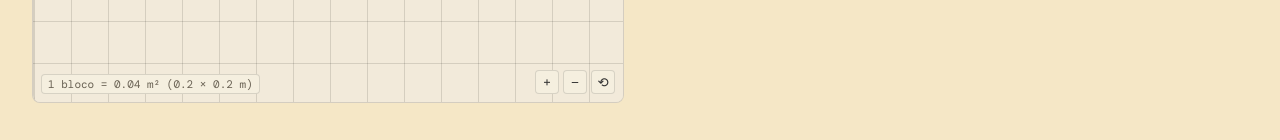
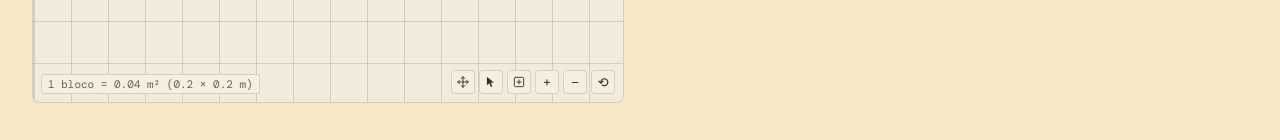
Before and after one commit to Lucas-O-S/TCC_Swarm_Robots, a React (Vite) app in the folder Frontend/: page /CenarioBuilder in a window 1280 px wide. Shown: the part 657-797 px from the top of the page. Built offline with nearby package versions, Linux system fonts and the light colour scheme.

Commit message:
Add MapToolButton and icons for obstacle editing in CenarioBuilder

```diff
--- a/Frontend/src/components/MapCanvas/MapCanvas.tsx
+++ b/Frontend/src/components/MapCanvas/MapCanvas.tsx
@@ -24,6 +24,10 @@ interface MapCanvasProps extends Omit<HTMLAttributes<HTMLDivElement>, 'children'
    * `fitWidth`, já que aí a célula não é conhecida por quem chama.
    */
   children?: ReactNode | ((cellWidth: number, cellHeight: number) => ReactNode);
+  /** Botões extra no canto de controles, ao lado do zoom (ver MapViewport). */
+  tools?: ReactNode;
+  /** Quando false, clicar e arrastar não move o mapa (ver MapViewport). Default: true. */
+  panEnabled?: boolean;
 }
 
 // <Map> (grid puro) dentro de <MapViewport> (quadro com zoom/arraste). O
@@ -40,6 +44,8 @@ export function MapCanvas({
   fitWidth = false,
   maxHeight,
   children,
+  tools,
+  panEnabled,
   ...rest
 }: MapCanvasProps) {
   const effectiveCols = Math.max(1, mapModel?.cenario.sizeX ?? cols);
@@ -78,6 +84,8 @@ export function MapCanvas({
             1 bloco = {BLOCK_AREA_CM2} m² ({BLOCK_SIDE_M} × {BLOCK_SIDE_M} m)
           </span>
         }
+        tools={tools}
+        panEnabled={panEnabled}
       >
         <Map
           cols={effectiveCols}
--- /dev/null
+++ b/Frontend/src/components/MapToolButton/MapToolButton.module.css
@@ -0,0 +1,19 @@
+.button {
+  display: inline-flex;
+  align-items: center;
+  justify-content: center;
+  width: 24px;
+  height: 24px;
+  border: 1px solid var(--color-border);
+  border-radius: 4px;
+  background: var(--color-surface);
+  color: var(--color-text);
+  font-family: var(--font-mono);
+  cursor: pointer;
+}
+
+.active {
+  background: var(--color-orange);
+  border-color: var(--color-orange);
+  color: var(--color-dark);
+}
--- /dev/null
+++ b/Frontend/src/components/MapToolButton/MapToolButton.tsx
@@ -0,0 +1,22 @@
+import type { ButtonHTMLAttributes } from 'react';
+import styles from './MapToolButton.module.css';
+
+interface MapToolButtonProps extends ButtonHTMLAttributes<HTMLButtonElement> {
+  /** Marca o botão como "ligado" (ex.: ferramenta ativa). */
+  active?: boolean;
+}
+
+// Botão pro canto de controles do <MapCanvas>/<MapViewport>, no mesmo
+// estilo dos botões de zoom (+/−/⟲) — reutilizável por qualquer tela com
+// mapa que precise de uma ferramenta própria (ex.: alternar modo de
+// desenhar obstáculo no CenarioBuilder), sem alterar o mapa base.
+export function MapToolButton({ active = false, className = '', ...rest }: MapToolButtonProps) {
+  return (
+    <button
+      type="button"
+      className={`${styles.button} ${active ? styles.active : ''} ${className}`.trim()}
+      aria-pressed={active}
+      {...rest}
+    />
+  );
+}
--- /dev/null
+++ b/Frontend/src/components/MapToolButton/icons.tsx
@@ -0,0 +1,51 @@
+// Ícones das ferramentas de mapa (SVG inline, sem lib externa — mesmo
+// espírito do resto do projeto). `currentColor` faz o traço acompanhar a
+// cor do texto do botão (ver MapToolButton.module.css `.active`).
+const ICON_PROPS = {
+  width: 14,
+  height: 14,
+  viewBox: '0 0 24 24',
+  fill: 'none',
+  stroke: 'currentColor',
+  strokeWidth: 1.6,
+  strokeLinecap: 'round' as const,
+  strokeLinejoin: 'round' as const,
+};
+
+// Setas nas 4 direções — ferramenta "Mover" (arrastar o mapa).
+export function MoveIcon() {
+  return (
+    <svg {...ICON_PROPS} aria-hidden="true">
+      <line x1="12" y1="3" x2="12" y2="21" />
+      <line x1="3" y1="12" x2="21" y2="12" />
+      <polyline points="9 6 12 3 15 6" />
+      <polyline points="9 18 12 21 15 18" />
+      <polyline points="6 9 3 12 6 15" />
+      <polyline points="18 9 21 12 18 15" />
+    </svg>
+  );
+}
+
+// Seta de cursor — ferramenta "Clicar" (seleção simples, sem arrastar).
+export function SelectIcon() {
+  return (
+    <svg width={14} height={14} viewBox="0 0 24 24" aria-hidden="true">
+      <path
+        d="M5 3 L5 18 L9 14.2 L11.8 20.5 L14.3 19.4 L11.6 13.2 L17 13 Z"
+        fill="currentColor"
+      />
+    </svg>
+  );
+}
+
+// Quadrado só com as bordas + um "+" no meio — ferramenta "Obstáculo"
+// (desenhar/adicionar um bloco no mapa).
+export function ObstacleIcon() {
+  return (
+    <svg {...ICON_PROPS} aria-hidden="true">
+      <rect x="4" y="4" width="16" height="16" rx="2" />
+      <line x1="12" y1="8.5" x2="12" y2="15.5" />
+      <line x1="8.5" y1="12" x2="15.5" y2="12" />
+    </svg>
+  );
+}
--- a/Frontend/src/components/MapViewport/MapViewport.tsx
+++ b/Frontend/src/components/MapViewport/MapViewport.tsx
@@ -7,7 +7,11 @@ import {
   DEFAULT_VIEWPORT_WIDTH,
   ZOOM_STEP,
 } from '../../Consts/MapConsts';
+import { MapToolButton } from '../MapToolButton/MapToolButton';
+import { MoveIcon, SelectIcon } from '../MapToolButton/icons';
 import styles from './MapViewport.module.css';
+
+type BaseTool = 'move' | 'select';
 
 interface MapViewportProps extends PropsWithChildren {
   width?: number;
@@ -16,6 +20,10 @@ interface MapViewportProps extends PropsWithChildren {
   maxZoom?: number;
   /** Conteúdo extra fixo sobre o quadro (não sofre pan/zoom), ex.: legenda de escala. */
   overlay?: ReactNode;
+  /** Botões extra no canto de controles, ao lado do zoom (ex.: <MapToolButton>). */
+  tools?: ReactNode;
+  /** Quando false, clicar e arrastar não move o mapa (ex.: outra ferramenta, tipo desenhar obstáculo, está ativa). Default: true. */
+  panEnabled?: boolean;
 }
 
 interface DragState {
@@ -35,11 +43,18 @@ export function MapViewport({
   minZoom = DEFAULT_MIN_ZOOM,
   maxZoom = DEFAULT_MAX_ZOOM,
   overlay,
+  tools,
+  panEnabled = true,
   children,
 }: MapViewportProps) {
   const [zoom, setZoom] = useState(1);
   const [pan, setPan] = useState({ x: 0, y: 0 });
   const drag = useRef<DragState | null>(null);
+  // Ferramenta base de todo mapa (mover/pan vs. só clicar/selecionar) — vem
+  // pronta em qualquer tela que use <MapCanvas>/<MapViewport>. Ferramentas
+  // extras de uma tela específica (ex.: obstáculo no CenarioBuilder) entram
+  // via `tools` e desligam o pan por conta própria com `panEnabled={false}`.
+  const [baseTool, setBaseTool] = useState<BaseTool>('move');
 
   function clampZoom(value: number) {
     return Math.min(maxZoom, Math.max(minZoom, value));
@@ -52,6 +67,7 @@ export function MapViewport({
   }
 
   function handlePointerDown(e: PointerEvent<HTMLDivElement>) {
+    if (baseTool !== 'move' || !panEnabled) return;
     e.currentTarget.setPointerCapture(e.pointerId);
     drag.current = { startX: e.clientX, startY: e.clientY, panX: pan.x, panY: pan.y };
   }
@@ -92,6 +108,23 @@ export function MapViewport({
       </div>
 
       <div className={styles.controls}>
+        <MapToolButton
+          active={baseTool === 'move'}
+          onClick={() => setBaseTool('move')}
+          title="Mover mapa (clicar e arrastar)"
+        >
+          <MoveIcon />
+        </MapToolButton>
+        <MapToolButton
+          active={baseTool === 'select'}
+          onClick={() => setBaseTool('select')}
+          title="Selecionar (clique simples)"
+        >
+          <SelectIcon />
+        </MapToolButton>
+
+        {tools}
+
         <button type="button" onClick={() => setZoom((z) => clampZoom(z + ZOOM_STEP))}>
           +
         </button>
--- a/Frontend/src/screens/CenarioBuilder/CenarioBuilder.tsx
+++ b/Frontend/src/screens/CenarioBuilder/CenarioBuilder.tsx
@@ -8,6 +8,8 @@ import { MapCanvas } from "../../components/MapCanvas/MapCanvas";
 import { MapMenuLayout } from "../../components/MapMenuLayout/MapMenuLayout";
 import { Menu } from "../../components/Menu/Menu";
 import { Obstacle } from "../../components/Obstacle/Obstacle";
+import { MapToolButton } from "../../components/MapToolButton/MapToolButton";
+import { ObstacleIcon } from "../../components/MapToolButton/icons";
 import { useObstacleEditor } from "./useObstacleEditor";
 import styles from "./CenarioBuilder.module.css";
 
@@ -39,7 +41,10 @@ export function CenarioBuilder() {
         updateCenario("Obstacles", obstacles);
     }
 
+    const [obstacleTool, setObstacleTool] = useState(false);
+
     const { rectFor, previewRect, removeObstacle, gridHandlers } = useObstacleEditor({
+        enabled: obstacleTool,
         sizeX: mapConfig.cenario.sizeX,
         sizeY: mapConfig.cenario.sizeY,
         obstacles: mapConfig.cenario.Obstacles,
@@ -96,7 +101,17 @@ export function CenarioBuilder() {
                     mapModel={mapConfig}
                     fitWidth
                     maxHeight={maxMapHeight}
-                    className={styles.editableGrid}
+                    className={obstacleTool ? styles.editableGrid : undefined}
+                    panEnabled={!obstacleTool}
+                    tools={
+                        <MapToolButton
+                            active={obstacleTool}
+                            onClick={() => setObstacleTool((v) => !v)}
+                            title="Desenhar obstáculo (arraste no mapa)"
+                        >
+                            <ObstacleIcon />
+                        </MapToolButton>
+                    }
                     {...gridHandlers}
                 >
                     {(cellWidth, cellHeight) => (
@@ -106,11 +121,11 @@ export function CenarioBuilder() {
                                 return (
                                     <Obstacle
                                         key={index}
-                                        label={`${obstacle.name} (duplo clique remove)`}
+                                        label={obstacleTool ? `${obstacle.name} (duplo clique remove)` : obstacle.name}
                                         width={rect.sizeX * cellWidth}
                                         height={rect.sizeY * cellHeight}
-                                        className={styles.placedObstacle}
-                                        onDoubleClick={() => removeObstacle(index)}
+                                        className={obstacleTool ? styles.placedObstacle : undefined}
+                                        onDoubleClick={obstacleTool ? () => removeObstacle(index) : undefined}
                                         style={{
                                             position: "absolute",
                                             left: rect.startPointX * cellWidth,
--- a/Frontend/src/screens/CenarioBuilder/useObstacleEditor.ts
+++ b/Frontend/src/screens/CenarioBuilder/useObstacleEditor.ts
@@ -1,4 +1,4 @@
-import { useState } from 'react';
+import { useEffect, useState } from 'react';
 import type { PointerEvent as ReactPointerEvent } from 'react';
 import type { ObstaclesModel } from '../../model/Obstacles.Model';
 
@@ -41,21 +41,33 @@ function obstacleIndexAt(col: number, row: number, obstacles: ObstaclesModel[])
 }
 
 interface UseObstacleEditorArgs {
+  /** Só desenha/move obstáculo enquanto true; caso contrário o grid fica só leitura e o arraste vira pan normal do MapViewport. */
+  enabled: boolean;
   sizeX: number;
   sizeY: number;
   obstacles: ObstaclesModel[];
   onChange: (obstacles: ObstaclesModel[]) => void;
 }
 
-// Edição de obstáculos direto no grid, por clicar-e-arrastar: arrastar a
-// partir de uma célula vazia desenha um obstáculo novo (retângulo entre o
-// ponto inicial e o final do arraste); arrastar a partir de um obstáculo
-// existente reposiciona ele. `stopPropagation` no pointerdown evita que o
-// pan do MapViewport (mesmo gesto) capture o arraste no lugar.
-export function useObstacleEditor({ sizeX, sizeY, obstacles, onChange }: UseObstacleEditorArgs) {
+// Edição de obstáculos direto no grid, por clicar-e-arrastar — só ativa
+// quando `enabled` (ligado pelo botão de ferramenta perto do zoom, ver
+// CenarioBuilder): arrastar a partir de uma célula vazia desenha um
+// obstáculo novo (retângulo entre o ponto inicial e o final do arraste);
+// arrastar a partir de um obstáculo existente reposiciona ele.
+// `stopPropagation` no pointerdown evita que o pan do MapViewport (mesmo
+// gesto) capture o arraste no lugar; com `enabled` false o handler nem
+// entra nessa lógica, então o mapa se comporta como o componente base
+// (pan normal), sem qualquer efeito colateral.
+export function useObstacleEditor({ enabled, sizeX, sizeY, obstacles, onChange }: UseObstacleEditorArgs) {
   const [drag, setDrag] = useState<DragState | null>(null);
 
+  useEffect(() => {
+    if (!enabled) setDrag(null);
+  }, [enabled]);
+
   function handlePointerDown(e: ReactPointerEvent<HTMLDivElement>) {
+    if (!enabled) return;
+
     const { col, row } = cellFromEvent(e, sizeX, sizeY);
     const hitIndex = obstacleIndexAt(col, row, obstacles);
 
```
